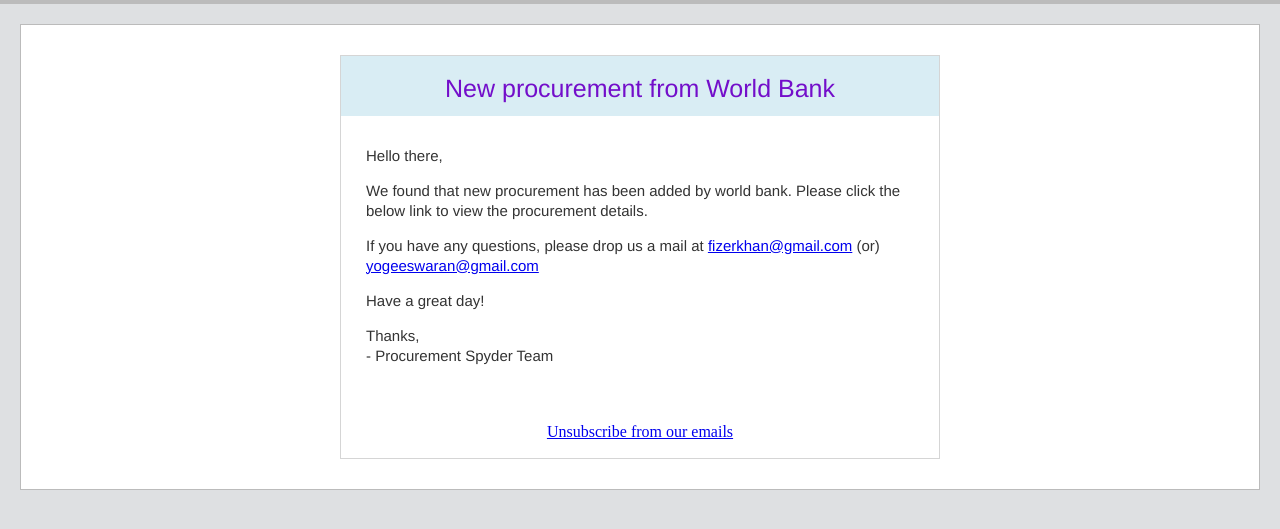
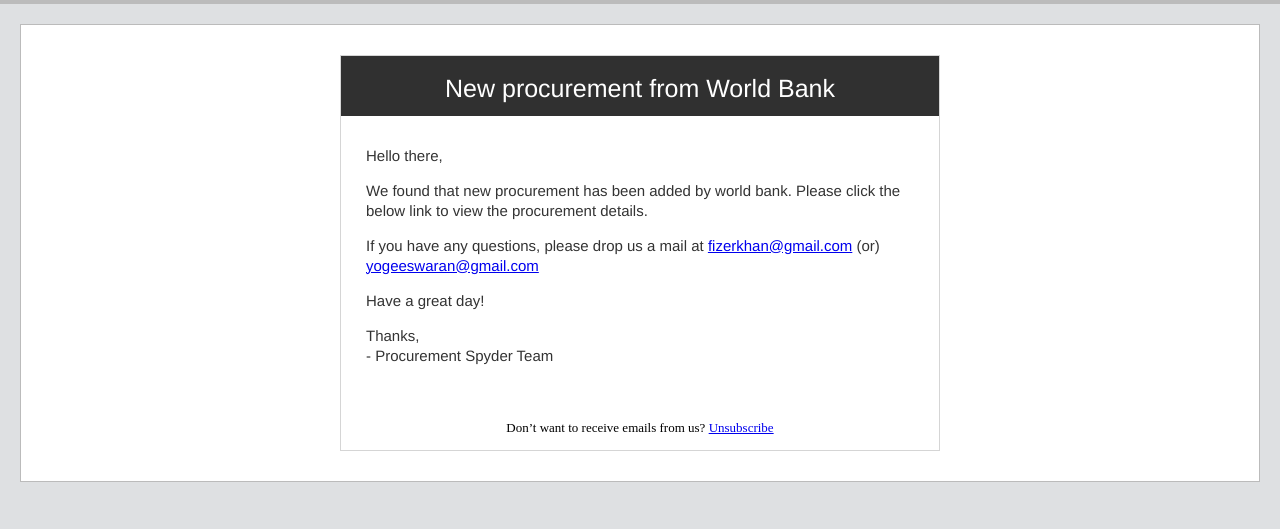
Before and after one commit to code-for-india/procurement-spyder, a Flask app: template wsgi/templates/subscription-template.html in a window 1280 px wide. Shown: the top 529 px of the page. Run offline with Flask 2, Linux system fonts and the light colour scheme; the template is opened without the code that fills it, so the values that code supplies are empty.

Commit message:
Updated mail templates.

```diff
--- a/wsgi/templates/subscription-template.html
+++ b/wsgi/templates/subscription-template.html
@@ -447,9 +447,9 @@
                      <td>
                          <table style="background-color:#fff;border:1px solid #d5d5d5;padding:0;margin:30px auto;width:600px;">
                              <tbody>
-                                 <tr height="60" width="100%" style="background-color:#d9edf4">
+                                 <tr height="60" width="100%" style="background-color:#303030">
                                      <td>
-                                         <h1 style="font-size:25px;font-weight:300;color:#730eca !important;margin-top:15px;text-align:center;">
+                                         <h1 style="font-size:25px;font-weight:300;color:#fff !important;margin-top:15px;text-align:center;">
                                              <span>New procurement from World Bank</span>
                                          </h1>
                                      </td>
@@ -485,7 +485,10 @@
                              <tfoot>
                                <tr>
                                  <td>
-                                    <p style="text-align:center;"><a href="http://worldbank.chennainerd.in/unsubscribe/{{subscription_id}}">Unsubscribe from our emails</a></p>
+                                    <p style="text-align:center; font-size: 13px;">
+                                        Don’t want to receive emails from us?
+                                        <a href="http://worldbank.chennainerd.in/unsubscribe/{{subscription_id}}">Unsubscribe</a>
+                                    </p>
                                  </td>
                                </tr>
                              </tfoot>
```
Also changed, not shown: docs/Tasks.md (+1 -0 lines), wsgi/templates/update-template.html (+6 -3 lines), wsgi/templates/welcome-template.html (+6 -3 lines).
